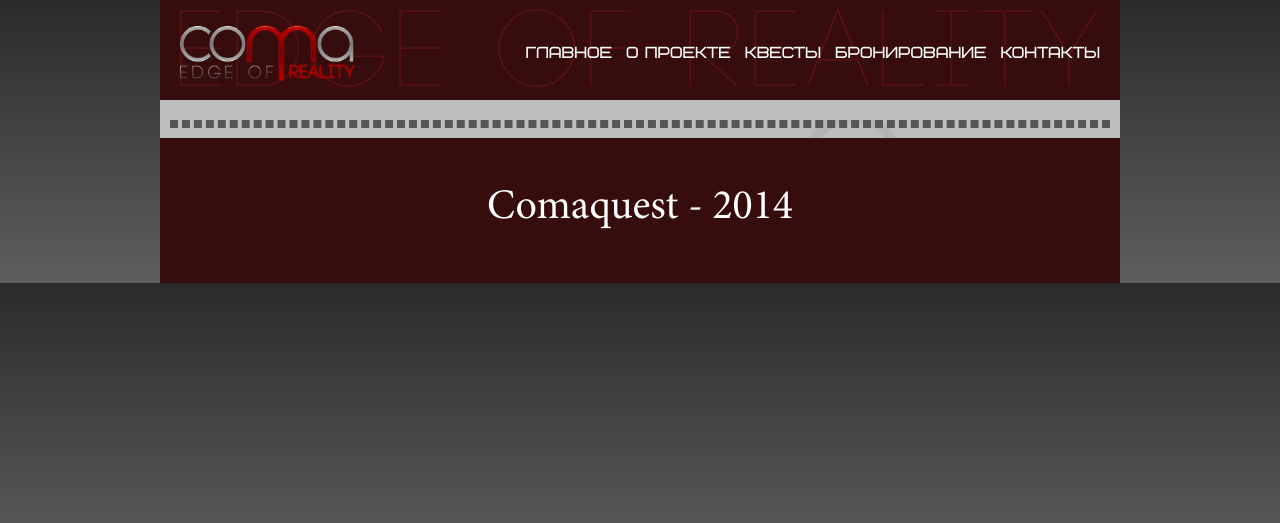
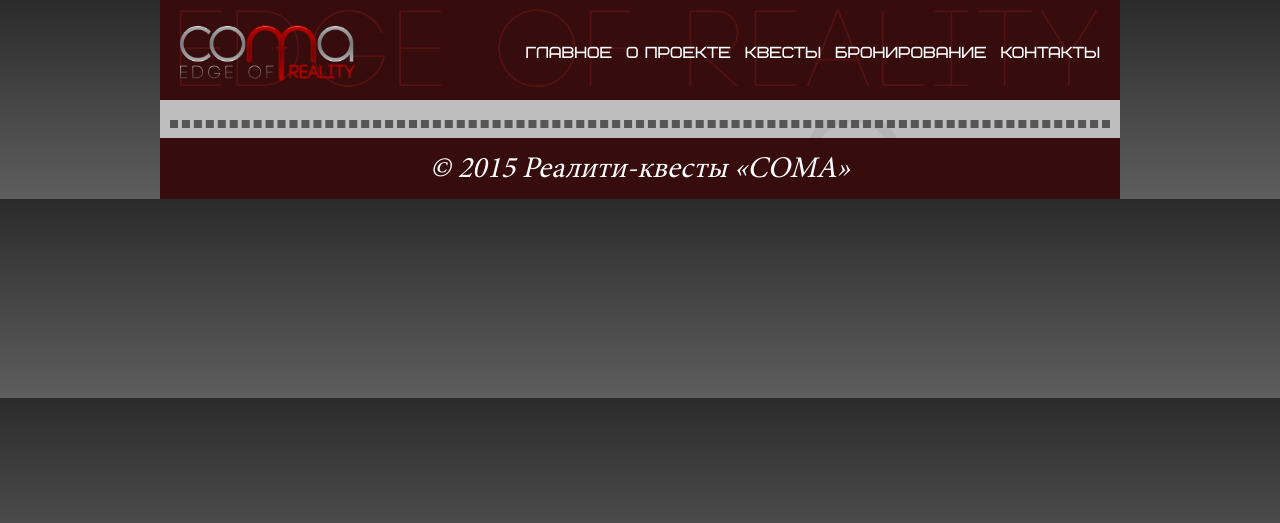
Before and after one commit to xcorter/comaquest, a Django app: page / in a window 1280 px wide. Shown: the top 523 px of the page. Run offline with Django 3.2, Linux system fonts and the light colour scheme; data that the repository does not hold is empty; some libraries are stand-ins or nearby versions.

Commit message:
изменил футер

```diff
--- a/main/static/main/css/main.css
+++ b/main/static/main/css/main.css
@@ -361,12 +361,13 @@ body {
 }
 .wrapper .footer {
   background-color: #360c0c;
-  height: 100px;
+  height: 47px;
   text-align: center;
-  padding-top: 45px;
+  padding-top: 14px;
   font-family: minion-pro;
   color: white;
-  font-size: 42px;
+  font-size: 30px;
+  font-style: italic;
 }
 .available-time {
   position: absolute;
--- a/main/static/main/less/main.less
+++ b/main/static/main/less/main.less
@@ -380,15 +380,15 @@ body {
     }
   }
 
-
   .footer {
     background-color: @main-red;
-    height: 100px;
+    height: 47px;
     text-align: center;
-    padding-top: 45px;
+    padding-top: 14px;
     font-family: minion-pro;
     color: white;
-    font-size: 42px;
+    font-size: 30px;
+    font-style: italic;
   }
 }
 
--- a/main/templates/main/base.html
+++ b/main/templates/main/base.html
@@ -44,7 +44,7 @@
         {% block content %}{% endblock %}
     </div>
     <div class="footer">
-        Comaquest - 2014
+        &copy; {% now "Y" %} Реалити-квесты &laquo;COMA&raquo;
     </div>
 </div>
 </body>
```
